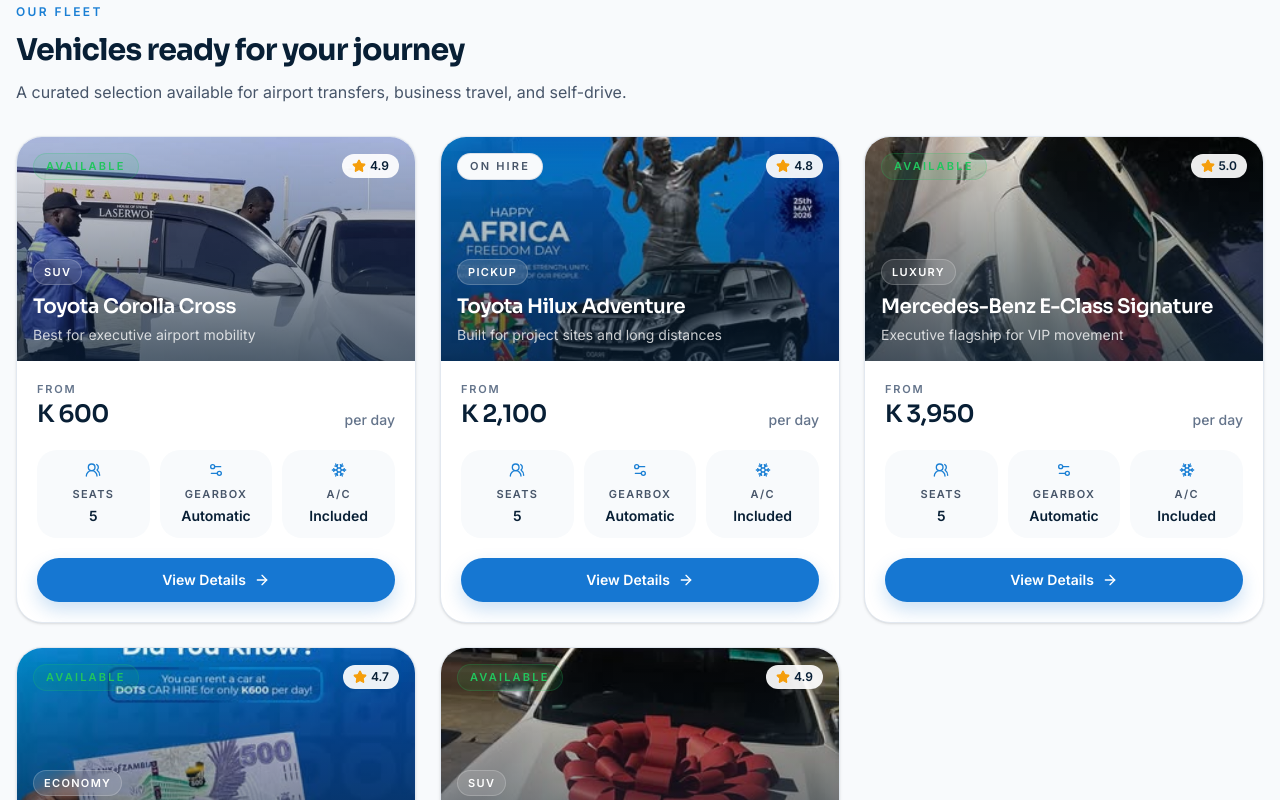
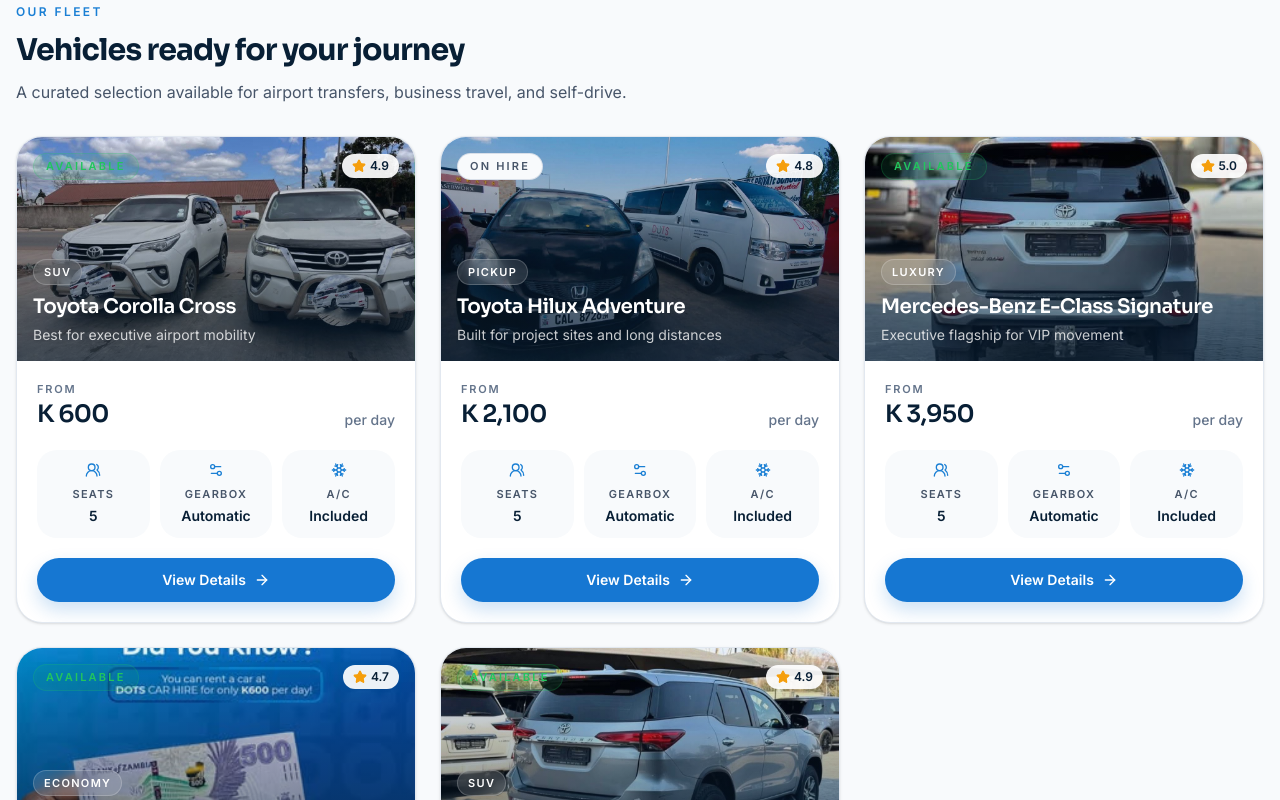
Before and after one commit to Samuel04-png/carhire, a React (Vite) app: page / in a window 1280 px wide. Shown: the part 960-1760 px from the top of the page. Built offline with nearby package versions, Linux system fonts and the light colour scheme.

Commit message:
Add user vehicle photos to fleet, remove Unsplash stock images, keep VW Polo on source images

```diff
--- a/src/data/vehicles.ts
+++ b/src/data/vehicles.ts
@@ -41,12 +41,12 @@
     currentCity: "Lusaka",
     nextBookingDate: "2026-03-19",
     mainImage:
-      dotsAsset("dots-source-17.jpg"),
+      dotsAsset("user-img-01.jpg"),
     gallery: [
-      dotsAsset("dots-source-17.jpg"),
-      "https://images.unsplash.com/photo-1492144534655-ae79c964c9d7?auto=format&fit=crop&w=1200&q=80",
-      dotsAsset("dots-source-12.jpg"),
-      "https://images.unsplash.com/photo-1553440569-bcc63803a83d?auto=format&fit=crop&w=1200&q=80",
+      dotsAsset("user-img-01.jpg"),
+      dotsAsset("user-img-02.jpg"),
+      dotsAsset("user-img-11.jpg"),
+      dotsAsset("user-img-12.jpg"),
     ],
     description:
       "A refined mid-size SUV ideal for airport runs, executive movement, and family travel with a strong balance of comfort, image, and fuel efficiency.",
@@ -98,12 +98,12 @@
     currentCity: "Ndola",
     nextBookingDate: "2026-03-15",
     mainImage:
-      dotsAsset("dots-source-15.jpg"),
+      dotsAsset("user-img-03.jpg"),
     gallery: [
-      dotsAsset("dots-source-15.jpg"),
-      "https://images.unsplash.com/photo-1503376780353-7e6692767b70?auto=format&fit=crop&w=1200&q=80",
-      "https://images.unsplash.com/photo-1514316454349-750a7fd3da3a?auto=format&fit=crop&w=1200&q=80",
-      "https://images.unsplash.com/photo-1485291571150-772bcfc10da5?auto=format&fit=crop&w=1200&q=80",
+      dotsAsset("user-img-03.jpg"),
+      dotsAsset("user-img-04.jpg"),
+      dotsAsset("user-img-13.jpg"),
+      dotsAsset("user-img-14.jpg"),
     ],
     description:
       "A dependable pickup built for project movement, regional travel, and mixed-road conditions with strong driver confidence and serious presence.",
@@ -155,12 +155,12 @@
     currentCity: "Lusaka",
     nextBookingDate: "2026-03-20",
     mainImage:
-      dotsAsset("dots-source-08.jpg"),
+      dotsAsset("user-img-05.jpg"),
     gallery: [
-      dotsAsset("dots-source-08.jpg"),
-      "https://images.unsplash.com/photo-1549924231-f129b911e442?auto=format&fit=crop&w=1200&q=80",
-      "https://images.unsplash.com/photo-1553440569-bcc63803a83d?auto=format&fit=crop&w=1200&q=80",
-      "https://images.unsplash.com/photo-1492144534655-ae79c964c9d7?auto=format&fit=crop&w=1200&q=80",
+      dotsAsset("user-img-05.jpg"),
+      dotsAsset("user-img-06.jpg"),
+      dotsAsset("user-img-15.jpg"),
+      dotsAsset("user-img-16.jpg"),
     ],
     description:
       "A premium executive sedan for weddings, VIP transfers, and leadership travel where image, comfort, and silence matter.",
@@ -215,9 +215,8 @@
       dotsAsset("dots-source-14.jpg"),
     gallery: [
       dotsAsset("dots-source-14.jpg"),
-      "https://images.unsplash.com/photo-1549399542-7e3f8b79c341?auto=format&fit=crop&w=1200&q=80",
       dotsAsset("dots-source-12.jpg"),
-      "https://images.unsplash.com/photo-1542282088-fe8426682b8f?auto=format&fit=crop&w=1200&q=80",
+      dotsAsset("dots-source-07.webp"),
     ],
     description:
       "A practical, cost-efficient choice for city movement, business errands, and everyday self-drive use without sacrificing presentation.",
@@ -269,12 +268,12 @@
     currentCity: "Lusaka",
     nextBookingDate: "2026-03-16",
     mainImage:
-      dotsAsset("dots-source-11.jpg"),
+      dotsAsset("user-img-09.jpg"),
     gallery: [
-      dotsAsset("dots-source-11.jpg"),
-      "https://images.unsplash.com/photo-1511919884226-fd3cad34687c?auto=format&fit=crop&w=1200&q=80",
-      "https://images.unsplash.com/photo-1503376780353-7e6692767b70?auto=format&fit=crop&w=1200&q=80",
-      dotsAsset("dots-source-10.jpg"),
+      dotsAsset("user-img-09.jpg"),
+      dotsAsset("user-img-10.jpg"),
+      dotsAsset("user-img-19.jpg"),
+      dotsAsset("user-img-20.jpg"),
     ],
     description:
       "A high-confidence SUV for leadership travel, family comfort, and regional movement where road conditions can change quickly.",
@@ -329,8 +328,8 @@
       dotsAsset("dots-source-16.jpg"),
     gallery: [
       dotsAsset("dots-source-16.jpg"),
-      "https://images.unsplash.com/photo-1493238792000-8113da705763?auto=format&fit=crop&w=1200&q=80",
       dotsAsset("dots-source-17.jpg"),
+      dotsAsset("user-img-21.jpg"),
       dotsAsset("dots-source-10.jpg"),
     ],
     description:
@@ -383,12 +382,12 @@
     currentCity: "Lusaka",
     nextBookingDate: "2026-03-24",
     mainImage:
-      dotsAsset("dots-source-10.jpg"),
+      dotsAsset("user-img-07.jpg"),
     gallery: [
-      dotsAsset("dots-source-10.jpg"),
-      "https://images.unsplash.com/photo-1549924231-f129b911e442?auto=format&fit=crop&w=1200&q=80",
-      "https://images.unsplash.com/photo-1503376780353-7e6692767b70?auto=format&fit=crop&w=1200&q=80",
-      "https://images.unsplash.com/photo-1492144534655-ae79c964c9d7?auto=format&fit=crop&w=1200&q=80",
+      dotsAsset("user-img-07.jpg"),
+      dotsAsset("user-img-08.jpg"),
+      dotsAsset("dots-source-09.jpg"),
+      dotsAsset("dots-source-08.jpg"),
     ],
     description:
       "A sharper luxury choice for executive self-drive or chauffeured city movement with a more contemporary visual profile.",
@@ -440,12 +439,12 @@
     currentCity: "Ndola",
     nextBookingDate: "2026-03-28",
     mainImage:
-      dotsAsset("dots-source-12.jpg"),
+      dotsAsset("user-img-17.jpg"),
     gallery: [
-      dotsAsset("dots-source-12.jpg"),
-      "https://images.unsplash.com/photo-1542282088-fe8426682b8f?auto=format&fit=crop&w=1200&q=80",
-      "https://images.unsplash.com/photo-1553440569-bcc63803a83d?auto=format&fit=crop&w=1200&q=80",
-      "https://images.unsplash.com/photo-1503376780353-7e6692767b70?auto=format&fit=crop&w=1200&q=80",
+      dotsAsset("user-img-17.jpg"),
+      dotsAsset("user-img-18.jpg"),
+      dotsAsset("dots-source-14.jpg"),
+      dotsAsset("dots-source-11.jpg"),
     ],
     description:
       "A durable saloon that works well for business travel, staff mobility, and cost-conscious bookings that still need a professional finish.",
```
Also changed, not shown: public/brand/dots/user-img-21.jpg (added).
